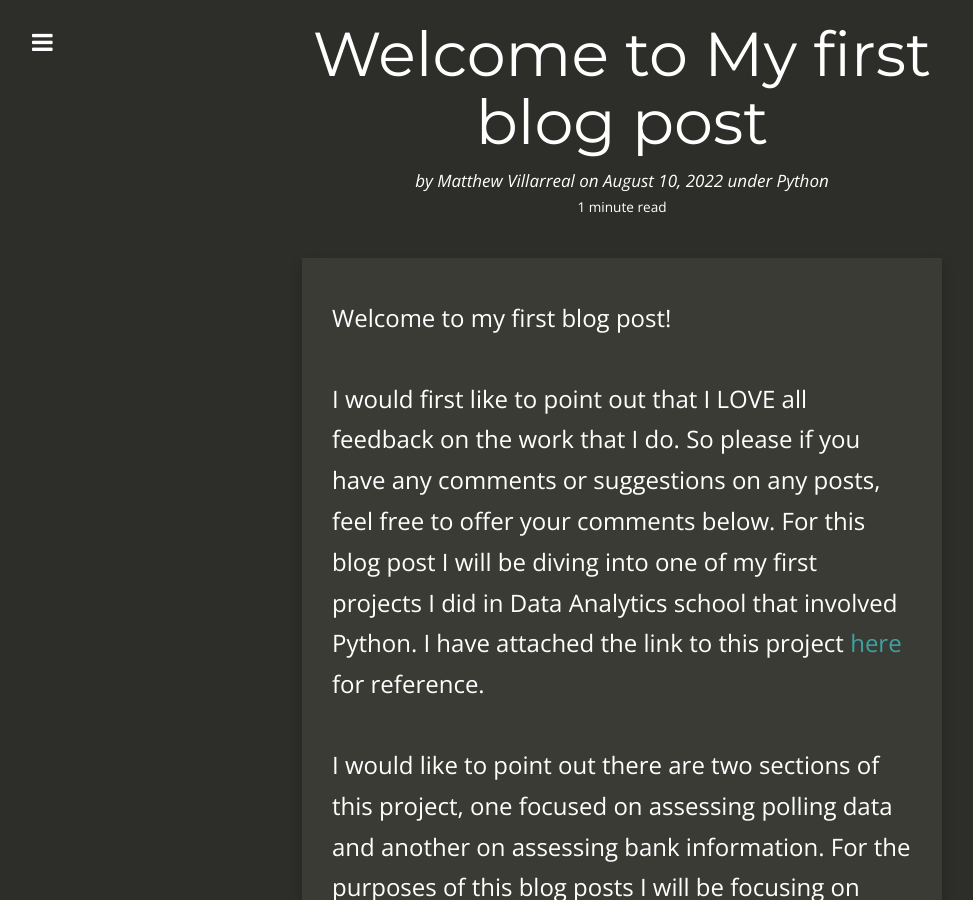
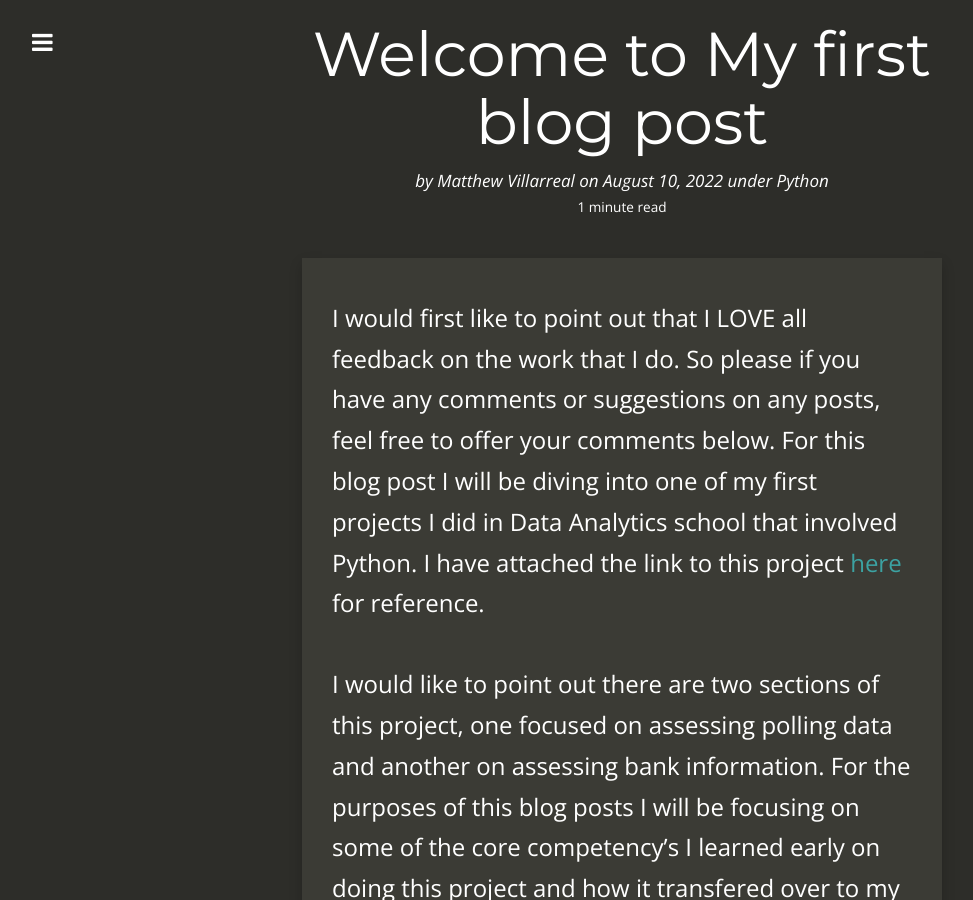
Before and after one commit to Mvillarreal88/mvillarreal88.github.io, a Jekyll site: the page built from _posts/2015-03-23-welcome-to-carte-noir.md, in a window 1280 px wide and 900 px high. Shown: the whole window, without its empty margins (18-991 px from the left). Built offline with Jekyll 4.4.1, drawn with Linux system fonts in a browser that asks for light colours; nearby versions of some CDN libraries; comment, search, counter and statistics services are not loaded.

Commit message:
Deleted repeated title

```diff
--- a/_posts/2015-03-23-welcome-to-carte-noir.md
+++ b/_posts/2015-03-23-welcome-to-carte-noir.md
@@ -13,7 +13,6 @@ tags:
  - basic functions
 ---
 
-Welcome to my first blog post!
 
 I would first like to point out that I LOVE all feedback on the work that I do. So please if you have any comments or suggestions on any posts, feel free to offer your comments below. For this blog post I will be diving into one of my first projects I did in Data Analytics school that involved Python. I have attached the link to this project [here](https://github.com/Mvillarreal88/Bank-and-Polling-Python-Analysis-) for reference.
 
```
